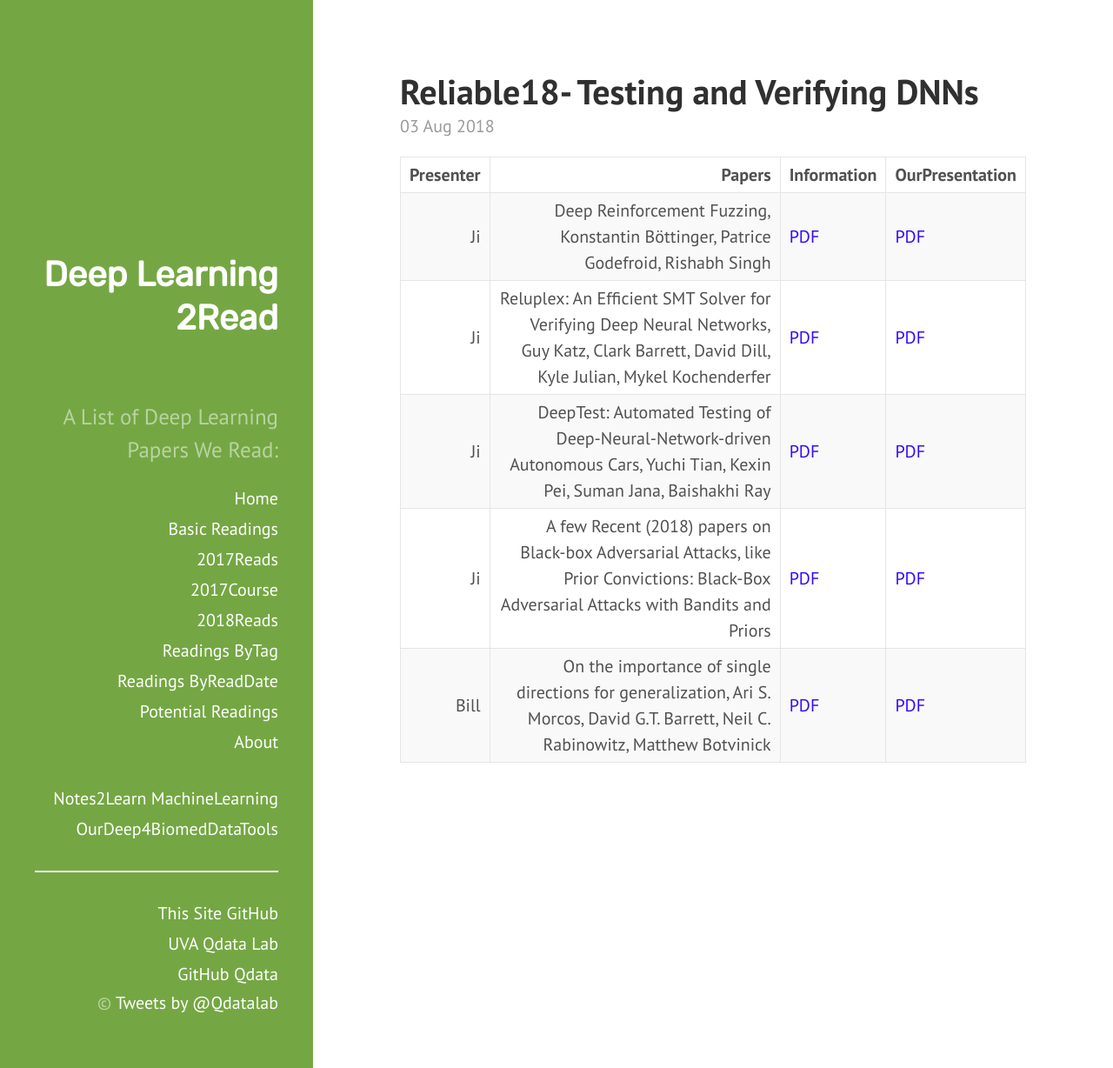
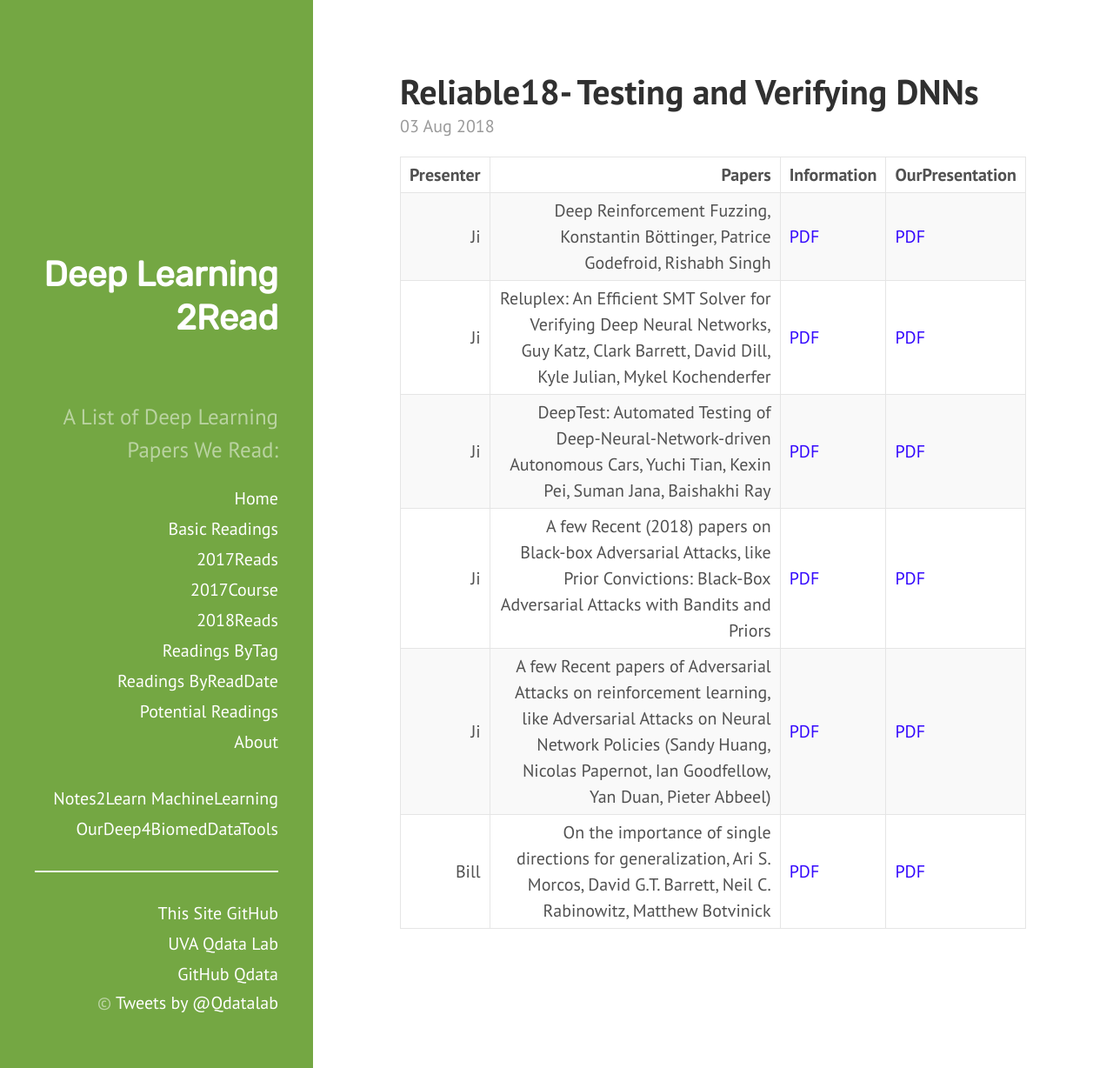
Before and after one commit to QData/deep2Read, a Jekyll site: the page built from _posts/2018-08-03-JiTestML.md, in a window 1280 px wide and 1228 px high. Shown: the whole window at 87% size. Built offline with Jekyll 4.4.1, drawn with Linux system fonts in a browser that asks for light colours.

Commit message:
add RLAE review in

```diff
--- a/_posts/2018-08-03-JiTestML.md
+++ b/_posts/2018-08-03-JiTestML.md
@@ -15,4 +15,5 @@ categories: 2018Reads
 | Ji | Reluplex: An Efficient SMT Solver for Verifying Deep Neural Networks, Guy Katz, Clark Barrett, David Dill, Kyle Julian, Mykel Kochenderfer  | [PDF](https://arxiv.org/abs/1702.01135) |  [PDF]({{site.baseurl}}/MoreTalksTeam/Ji/Ji_VerifyML.pdf) |
 | Ji | DeepTest: Automated Testing of Deep-Neural-Network-driven Autonomous Cars, Yuchi Tian, Kexin Pei, Suman Jana, Baishakhi Ray  | [PDF](https://arxiv.org/abs/1708.08559) |  [PDF]({{site.baseurl}}/MoreTalksTeam/Ji/Ji-DeepTest.pdf) |
 | Ji | A few Recent (2018) papers on Black-box Adversarial Attacks, like Prior Convictions: Black-Box Adversarial Attacks with Bandits and Priors| [PDF](https://arxiv.org/abs/1807.07978) |  [PDF]({{site.baseurl}}/MoreTalksTeam/Ji/JIBlack-boxAE.pdf) |
+| Ji | A few Recent papers of Adversarial Attacks on reinforcement learning, like Adversarial Attacks on Neural Network Policies (Sandy Huang, Nicolas Papernot, Ian Goodfellow, Yan Duan, Pieter Abbeel)| [PDF](https://arxiv.org/abs/1702.02284) |  [PDF]({{site.baseurl}}/MoreTalksTeam/Ji/JI-RLAE.pdf) |
 | Bill | On the importance of single directions for generalization, Ari S. Morcos, David G.T. Barrett, Neil C. Rabinowitz, Matthew Botvinick  | [PDF](https://arxiv.org/abs/1803.06959) |  [PDF]({{site.baseurl}}/MoreTalksTeam/Bill/18.04.28_SingleDirections.pdf) |
```
Also changed, not shown: 1 other file.
